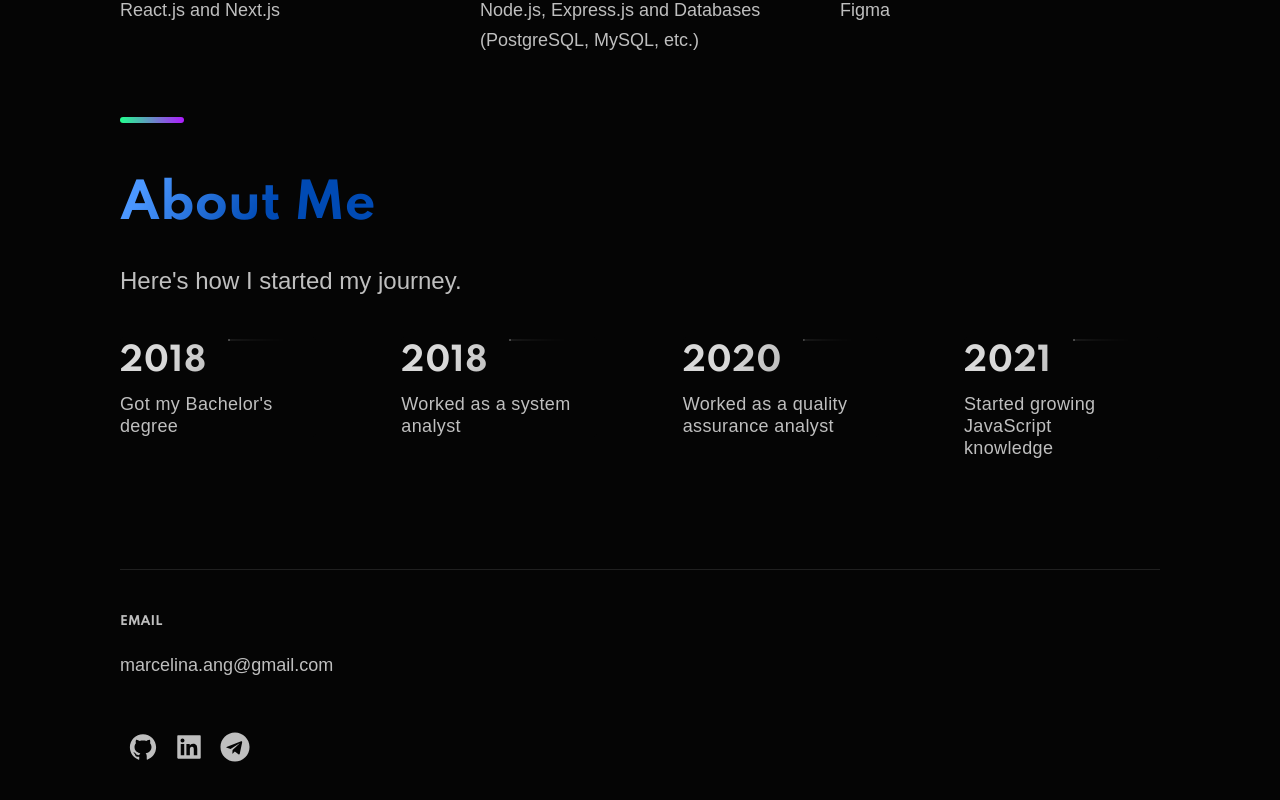
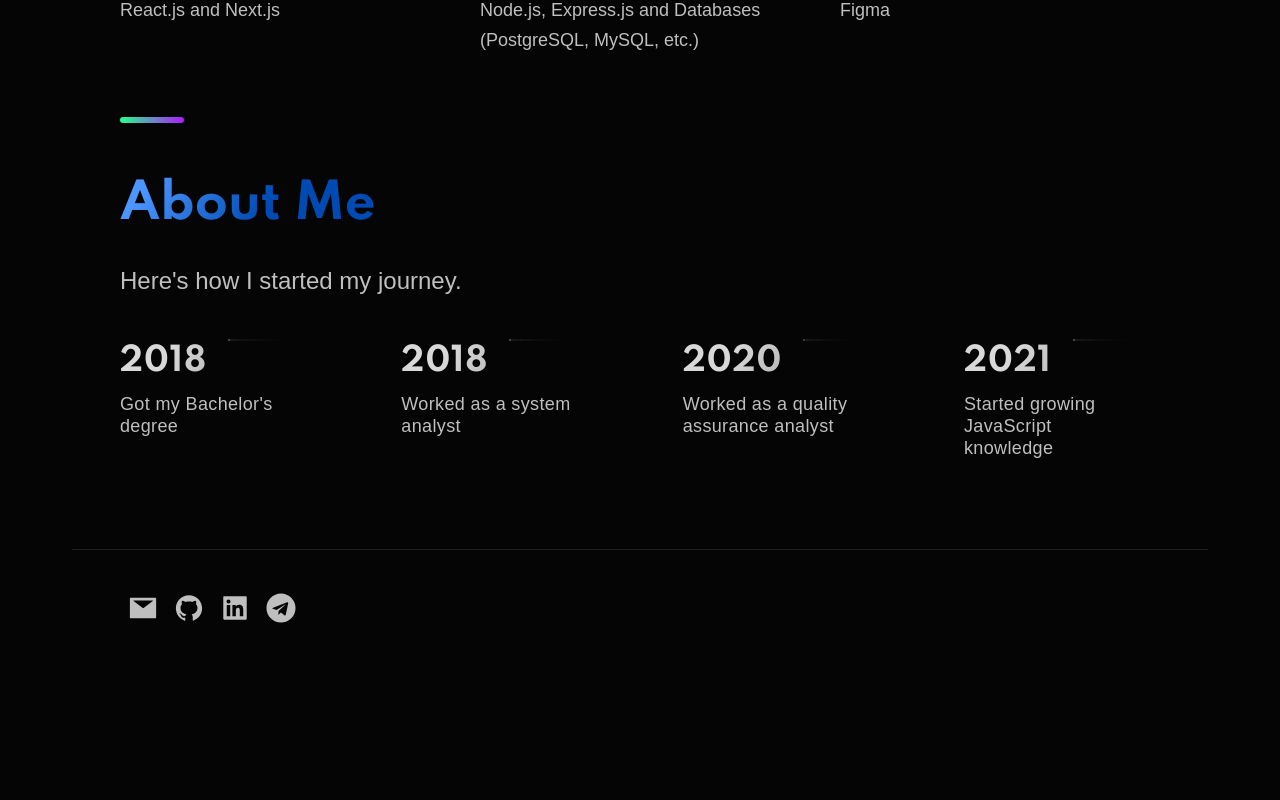
Before and after one commit to marcelinaang/portfolio_website, a Next.js app: page / in a window 1280 px wide. Shown: the part 1839-2639 px from the top of the page. After the commit the page ends 2520 px from the top, so only its background shows below. Built offline with nearby package versions, Linux system fonts and the light colour scheme; a web font is replaced by a local one.

Commit message:
mail footer

```diff
--- a/src/components/Footer/Footer.js
+++ b/src/components/Footer/Footer.js
@@ -1,16 +1,10 @@
 import React from "react";
-import { AiFillGithub, AiFillLinkedin } from "react-icons/ai";
+import { AiFillGithub, AiFillLinkedin, AiFillMail } from "react-icons/ai";
 import { FaTelegram } from "react-icons/fa";
 
 import { SocialIcons } from "../Header/HeaderStyles";
 import {
-    CompanyContainer,
     FooterWrapper,
-    LinkColumn,
-    LinkItem,
-    LinkList,
-    LinkTitle,
-    Slogan,
     SocialContainer,
     SocialIconsContainer,
 } from "./FooterStyles";
@@ -18,16 +12,11 @@ import {
 const Footer = () => {
     return (
         <FooterWrapper>
-            <LinkList>
-                <LinkColumn>
-                    <LinkTitle>Email</LinkTitle>
-                    <LinkItem href="mailto:marcelina.ang@gmail.com">
-                        marcelina.ang@gmail.com
-                    </LinkItem>
-                </LinkColumn>
-            </LinkList>
             <SocialIconsContainer>
                 <SocialContainer>
+                    <SocialIcons href="mailto:marcelina.ang@gmail.com">
+                        <AiFillMail size="3rem" />
+                    </SocialIcons>
                     <SocialIcons href="https://github.com/marcelinaang/">
                         <AiFillGithub size="3rem" />
                     </SocialIcons>
--- a/src/components/Footer/FooterStyles.js
+++ b/src/components/Footer/FooterStyles.js
@@ -1,6 +1,7 @@
 import styled from "styled-components";
 
 export const FooterWrapper = styled.section`
+    border-top: 1px solid ${(props) => props.theme.colors.darkEnhanced};
     width: calc(100vw - 96px);
     max-width: 1040px;
     padding: 2rem 48px 40px;
@@ -101,16 +102,15 @@ export const Slogan = styled.p`
 export const SocialContainer = styled.div`
     display: flex;
     align-items: center;
+    margin-top: 1.5rem;
 
     @media ${(props) => props.theme.breakpoints.md} {
         justify-content: center;
-        padding-right: 16px;
         flex-wrap: wrap;
     }
 `;
 
 export const LinkList = styled.ul`
-    border-top: 1px solid ${(props) => props.theme.colors.darkEnhanced};
     display: grid;
     grid-template-columns: repeat(3, minmax(85px, 220px));
     gap: 40px;
--- a/src/components/TimeLine/TimeLineStyles.js
+++ b/src/components/TimeLine/TimeLineStyles.js
@@ -50,13 +50,13 @@ export const CarouselItem = styled.div`
 
   @media ${props => props.theme.breakpoints.sm} {
     margin-left: 32px;
-    min-width: 200px;
-    min-height: 100px;
+    min-width: 240px;
+    min-height: 135px;
     background: ${(props) => props.theme.colors.primary};
-    padding: 16px;
+    padding: 2rem;
     align-content: start;
     scroll-snap-align: start;
-    border-radius: 3px;
+    border-radius: 5px;
     overflow: visible;
     position: relative;
     height: fit-content;
@@ -108,14 +108,9 @@ export const CarouselItemText = styled.p`
   color: ${(props) => props.theme.colors.darkMuted};
   padding-right: 16px;
 
-  @media ${props => props.theme.breakpoints.md} {
+  @media ${props => props.theme.breakpoints.sm} {
     font-size: 16px;
     line-height: 18px;
-    padding-right: 32px;
-  }
-  @media ${props => props.theme.breakpoints.sm} {
-    font-size: 14px;
-    line-height: 16px;
     padding-right: 0;
     color: ${(props) => props.theme.colors.light};
   }
```
Also changed, not shown: 1 other file (tests, documents, lock files or other folders).
